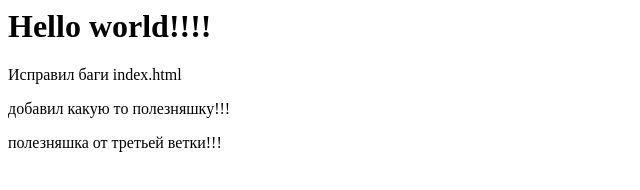
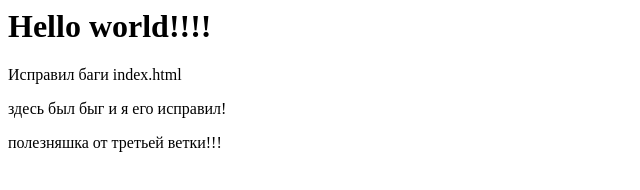
Before and after one commit to JonySeed/testing, a plain HTML site: page index.html in a window 1280 px wide. Shown: the full height of the page, 0-640 px from the left. Drawn offline with Linux system fonts and the light colour scheme.

Commit message:
fixed bag

```diff
--- a/index.html
+++ b/index.html
@@ -2,7 +2,7 @@
 <body>
 <h1> Hello world!!!!</h1>
 <p> Исправил баги index.html</p>
-<p> добавил какую то полезняшку!!!</p>
+<p> здесь был быг и я его исправил!</p>
 <p> полезняшка от третьей ветки!!!</p>
 </body>
 </html>
```
